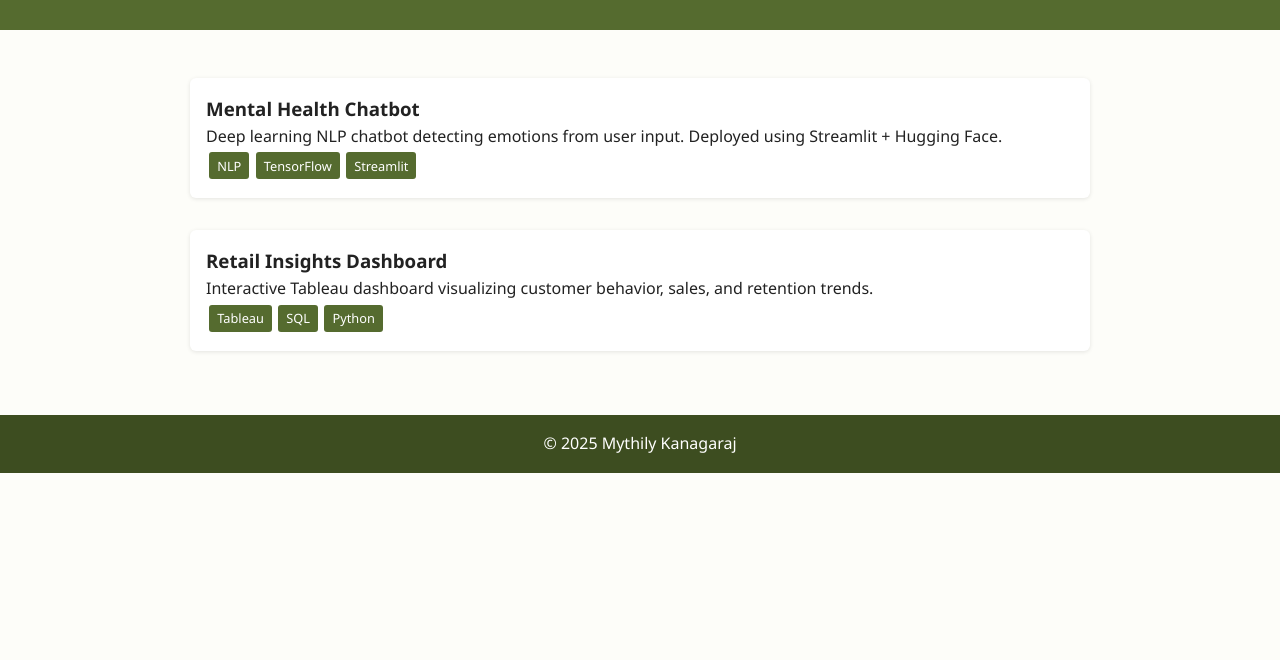
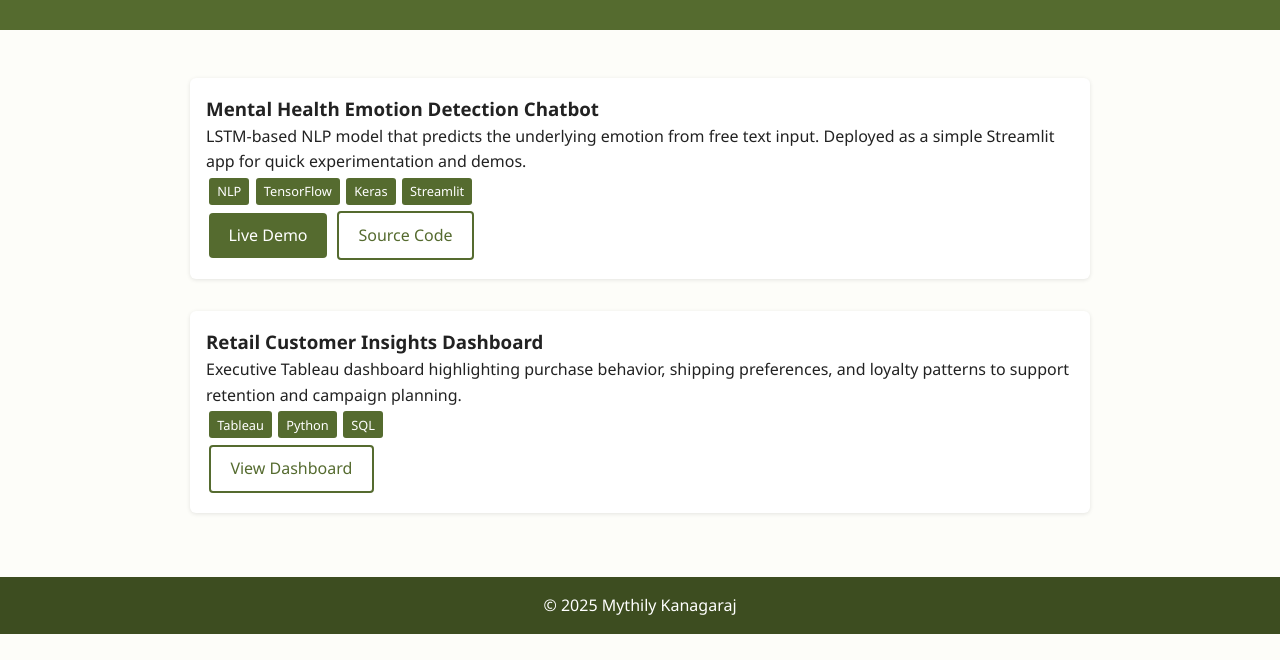
Before and after one commit to Mythily2110/portfolio-U15860523, a plain HTML site: page projects.html in a window 1280 px wide. Shown: the part 140-800 px from the top of the page. Drawn offline with Linux system fonts and the light colour scheme.

Commit message:
Update projects.html

```diff
--- a/projects.html
+++ b/projects.html
@@ -1,10 +1,10 @@
 <!DOCTYPE html>
 <html lang="en">
 <head>
-  <meta charset="UTF-8">
-  <meta name="viewport" content="width=device-width, initial-scale=1.0">
+  <meta charset="UTF-8" />
+  <meta name="viewport" content="width=device-width, initial-scale=1" />
   <title>Projects — Mythily Kanagaraj</title>
-  <link rel="stylesheet" href="style.css">
+  <link rel="stylesheet" href="style.css" />
 </head>
 <body>
 
@@ -21,20 +21,40 @@
 
   <main class="container">
     <section class="grid">
+
       <article class="card">
-        <h3>Mental Health Chatbot</h3>
-        <p>Deep learning NLP chatbot detecting emotions from user input. Deployed using Streamlit + Hugging Face.</p>
-        <div class="tags"><span>NLP</span><span>TensorFlow</span><span>Streamlit</span></div>
+        <h3>Mental Health Emotion Detection Chatbot</h3>
+        <p>
+          LSTM-based NLP model that predicts the underlying emotion from free text input.
+          Deployed as a simple Streamlit app for quick experimentation and demos.
+        </p>
+        <div class="tags"><span>NLP</span><span>TensorFlow</span><span>Keras</span><span>Streamlit</span></div>
+        <p>
+          <a class="btn" target="_blank" href="https://lnkd.in/gsFXy9fq">Live Demo</a>
+          <a class="btn outline" target="_blank" href="https://lnkd.in/g6VnvT8j">Source Code</a>
+        </p>
       </article>
 
       <article class="card">
-        <h3>Retail Insights Dashboard</h3>
-        <p>Interactive Tableau dashboard visualizing customer behavior, sales, and retention trends.</p>
-        <div class="tags"><span>Tableau</span><span>SQL</span><span>Python</span></div>
+        <h3>Retail Customer Insights Dashboard</h3>
+        <p>
+          Executive Tableau dashboard highlighting purchase behavior, shipping preferences,
+          and loyalty patterns to support retention and campaign planning.
+        </p>
+        <div class="tags"><span>Tableau</span><span>Python</span><span>SQL</span></div>
+        <p>
+          <a class="btn outline" target="_blank"
+             href="https://www.linkedin.com/feed/update/urn:li:activity:7358229900002021383/">
+            View Dashboard
+          </a>
+        </p>
       </article>
+
     </section>
   </main>
 
-  <footer class="site-footer">© <script>document.write(new Date().getFullYear())</script> Mythily Kanagaraj</footer>
+  <footer class="site-footer">
+    © <script>document.write(new Date().getFullYear())</script> Mythily Kanagaraj
+  </footer>
 </body>
 </html>
```
